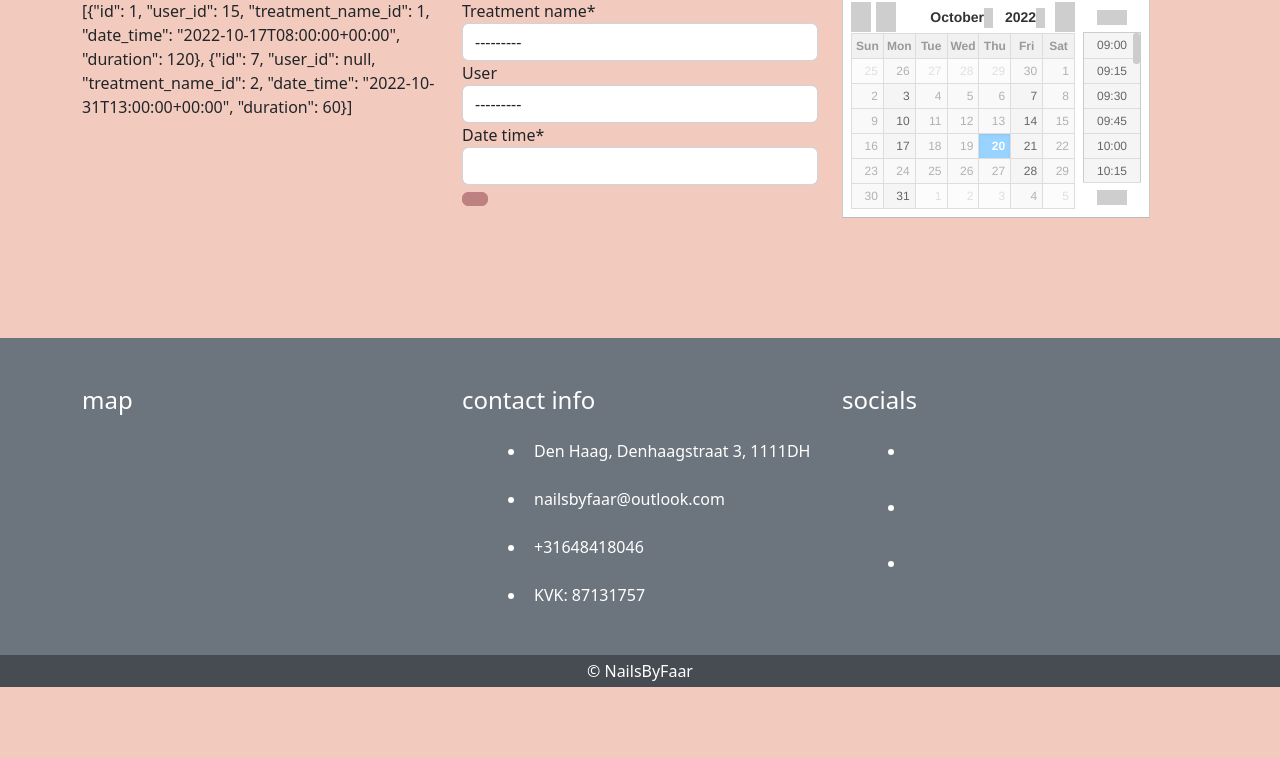
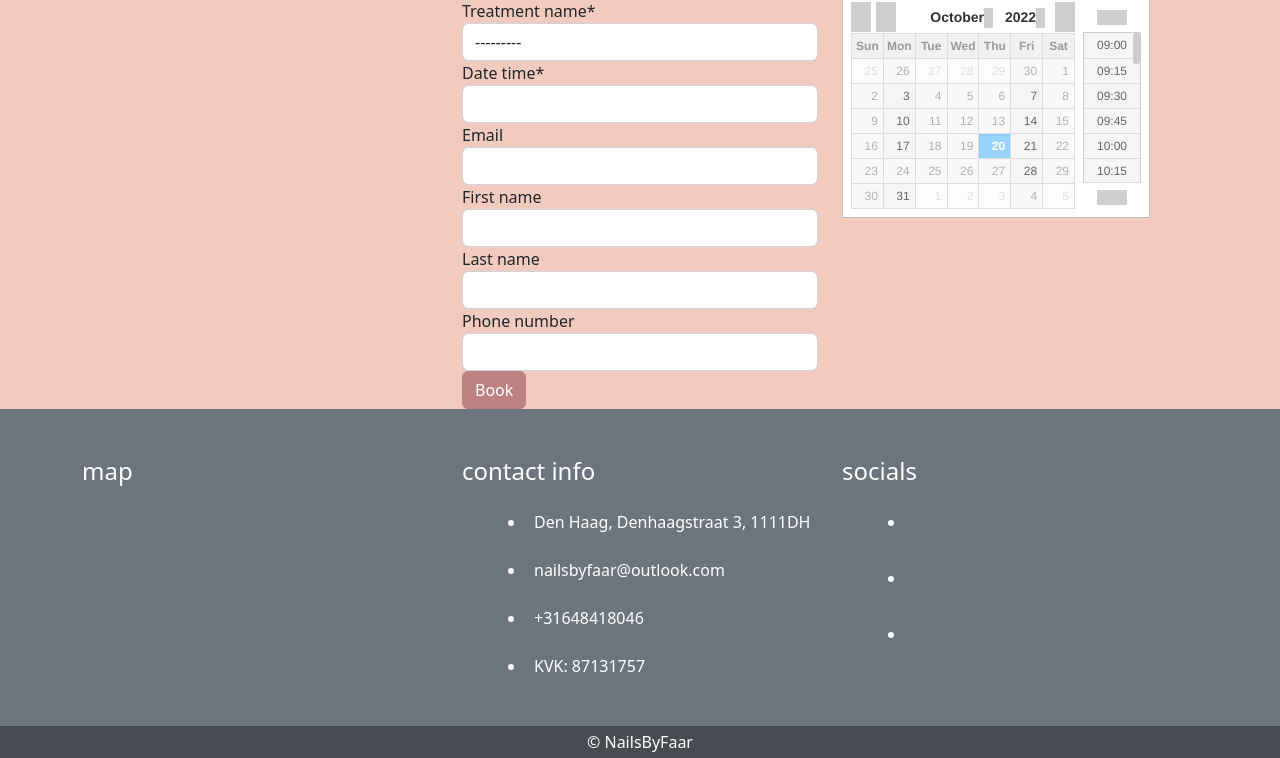
Before and after one commit to DOdrums/PortfolioProjectFour, a Django app: page /book in a window 1280 px wide. Shown: the part 113-871 px from the top of the page. Before the commit the page ends 800 px from the top, so only its background shows below. Run offline with Django 3.2, Linux system fonts and the light colour scheme; data comes from the database, SQL or seed files in the repository; both versions use the stored data as it was after the commit; some libraries are stand-ins or nearby versions; grey boxes are pictures that could not be loaded.

Commit message:
Add basic booking form with redirect to page thanking for booking

```diff
--- a/salon/forms.py
+++ b/salon/forms.py
@@ -4,4 +4,9 @@
 class AppointmentForm(forms.ModelForm):
     class Meta:
         model = Appointment
-        fields = ('treatment_name', 'user', 'date_time')
+        fields = ('treatment_name', 'date_time', 'email', 'first_name', 'last_name', 'phone_number')
+
+        # for fieldname, field in fields:
+        #     field.widget.attrs.update({
+        #     'class': 'custom-form-field'
+        # })
--- a/salon/models.py
+++ b/salon/models.py
@@ -20,6 +20,10 @@
 
 class Appointment(models.Model):
     user = models.ForeignKey(User, related_name="user", on_delete=models.PROTECT, null=True, blank=True)
+    email = models.EmailField(max_length=254, unique=True, blank=True)
+    first_name = models.CharField(max_length=254, null=True, blank=True)
+    last_name = models.CharField(max_length=254, null=True, blank=True)
+    phone_number = models.CharField(max_length=16, null=True, blank=True)
     treatment_name = models.ForeignKey(Treatment, related_name="appointments", on_delete=models.PROTECT, null=True)
     date_time = models.DateTimeField()
 
--- a/salon/urls.py
+++ b/salon/urls.py
@@ -3,5 +3,6 @@
 
 urlpatterns = [
     path('', views.HomePage.as_view(), name="home"),
-    path('book', views.BookingModule.as_view(), name="book")
+    path('book', views.BookingModule.as_view(), name="book"),
+    path('thankyou', views.ThankYou.as_view(), name="thankyou")
 ]
--- a/salon/views.py
+++ b/salon/views.py
@@ -1,4 +1,5 @@
 from time import strftime
+from django.http import HttpResponseRedirect
 from django.shortcuts import render
 from django.views import View
 from .forms import AppointmentForm
@@ -23,5 +24,22 @@
         for dict in appointmentQueryset:
             dict["date_time"] = dict["date_time"].isoformat()
             dict["duration"] = int(treatmentQueryset[dict["treatment_name_id"] - 1]["duration"])
-        context = {"planning": json.dumps(planningQueryset), "appointments": json.dumps(appointmentQueryset), "appointment_form": AppointmentForm}
+        form = AppointmentForm()
+        context = {"planning": json.dumps(planningQueryset), "appointments": json.dumps(appointmentQueryset), "appointment_form": form}
         return render(request, "book.html", context=context)
+
+    def post(self, request):
+        form = AppointmentForm(request.POST)
+        if form.is_valid():
+            form.save()
+            print("valid")
+            return HttpResponseRedirect("thankyou")
+        else:
+            form = AppointmentForm()
+            print("not valid")
+            return HttpResponseRedirect("thankyou")
+
+class ThankYou(View):
+
+    def get(self, request):
+        return render(request, "booked.html")
--- a/static/js/datepicker.js
+++ b/static/js/datepicker.js
@@ -9,7 +9,6 @@
 
 function getAllowdTimesList(date) {
   let allowedTimesList = []
-  console.log(date)
   let timeoption = date.split("T").shift()
   timelist = planningJS.allow_times.split(",")
   for (time of timelist) {
@@ -46,7 +45,6 @@
       let time = dateTime.getHours() + ":" + dateTime.getMinutes();
       allowTimesFinal.push(time)
     }
-    console.log(allowTimesFinal)
 }
 
 jQuery('#datepicker').datetimepicker({
--- a/templates/book.html
+++ b/templates/book.html
@@ -7,12 +7,12 @@
 <div class="container">
     <div class="row">
         <div class="col-md-4 col-12">
-            <p>{{ appointments }}</p>
         </div>
         <div class="col-md-4 col-12">
             <form method="post">
+                {% csrf_token %}
                 {{ appointment_form | crispy }}
-                <button type="submit" class="btn btn-secondary btn-card"></button>
+                <button type="submit" class="btn btn-secondary btn-card">Book</button>
             </form>
         </div>
         <div class="col-md-4 col-12">
```
Also changed, not shown: templates/booked.html (added, +11 -0 lines), db.sqlite3, salon/migrations/0005_auto_20221020_0956.py (added).
